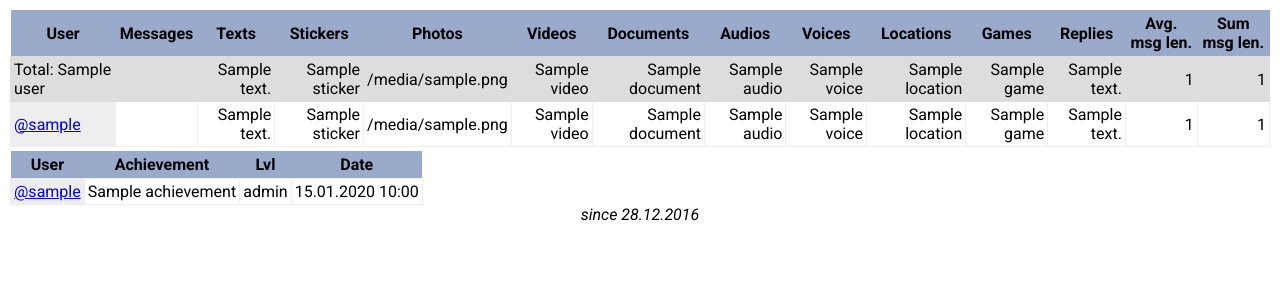
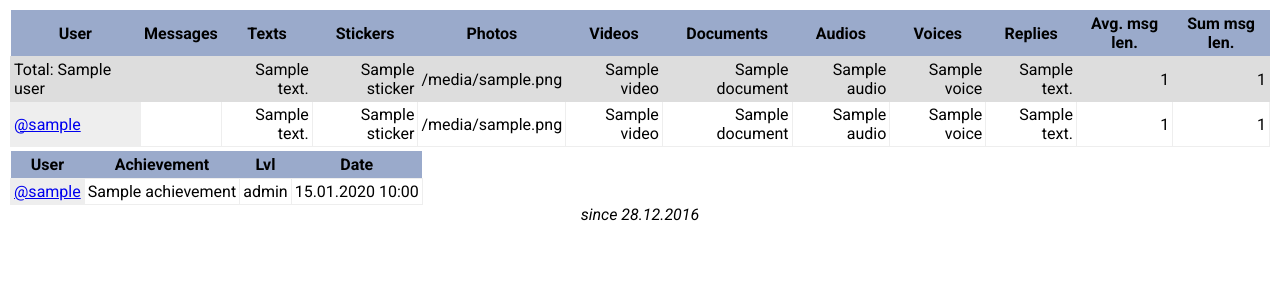
Before and after one commit to cherya/ChatAchievementsBot, a Python web app: template web/templates/homepage.html in a window 1280 px wide. Shown: the part 40-340 px from the top of the page. Run offline with Jinja, Linux system fonts and the light colour scheme; the template is opened without the code that fills it: most values are stand-ins (such as "Sample title", 1, 10 or a date in 2020).

Commit message:
remove useless columns, fix regexp

```diff
--- a/bot/achievements.py
+++ b/bot/achievements.py
@@ -16,7 +16,7 @@
     return text
 
 def re_from_str(str):
-    return re.compile(r'\b{0}\b'.format(substr), re.IGNORECASE)
+    return re.compile(r'\b{0}\b'.format(str), re.IGNORECASE)
 
 def reply_from(iid, msg):
     if is_reply(msg):
--- a/web/templates/counters.html
+++ b/web/templates/counters.html
@@ -9,8 +9,6 @@
         <th>Documents</th>
         <th>Audios</th>
         <th>Voices</th>
-        <th>Locations</th>
-        <th>Games</th>
         <th>Replies</th>
         <th>Avg. msg len.</th>
         <th>Sum msg len.</th>
@@ -25,8 +23,6 @@
         <td>{{ total.document }}</td>
         <td>{{ total.audio }}</td>
         <td>{{ total.voice }}</td>
-        <td>{{ total.location }}</td>
-        <td>{{ total.game }}</td>
         <td>{{ total.reply_to_message }}</td>
         <td>{{ total.average_msg_length }}</td>
         <td>{{ total.sum_message_length }}</td>
@@ -46,8 +42,6 @@
             <td>{{ counter.document }}</td>
             <td>{{ counter.audio }}</td>
             <td>{{ counter.voice }}</td>
-            <td>{{ counter.location }}</td>
-            <td>{{ counter.game }}</td>
             <td>{{ counter.reply_to_message }}</td>
             <td>{{ counter.average_msg_length }}</td>
             <td>{{ counter.sum_message_length }}</td>
--- a/web/templates/user_detail.html
+++ b/web/templates/user_detail.html
@@ -34,8 +34,6 @@
             <th>Documents</th>
             <th>Audios</th>
             <th>Voices</th>
-            <th>Locations</th>
-            <th>Games</th>
             <th>Replies</th>
             <th>Avg. msg len.</th>
             <th>Sum msg len.</th>
@@ -49,8 +47,6 @@
             <td>{{ counters.document }}</td>
             <td>{{ counters.audio }}</td>
             <td>{{ counters.voice }}</td>
-            <td>{{ counters.location }}</td>
-            <td>{{ counters.game }}</td>
             <td>{{ counters.reply_to_message }}</td>
             <td>{{ counters.average_msg_length }}</td>
             <td>{{ counters.sum_message_length }}</td>
```
